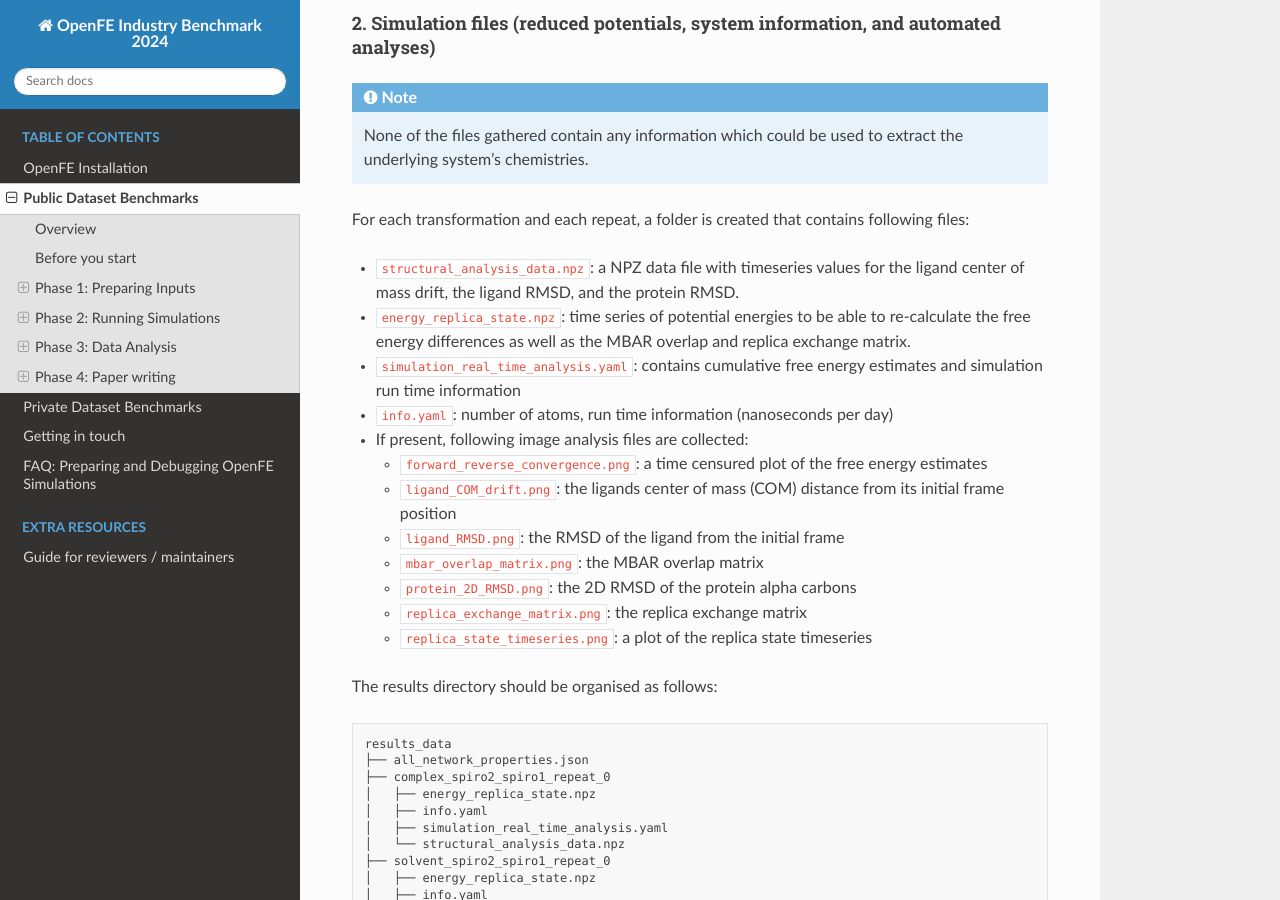
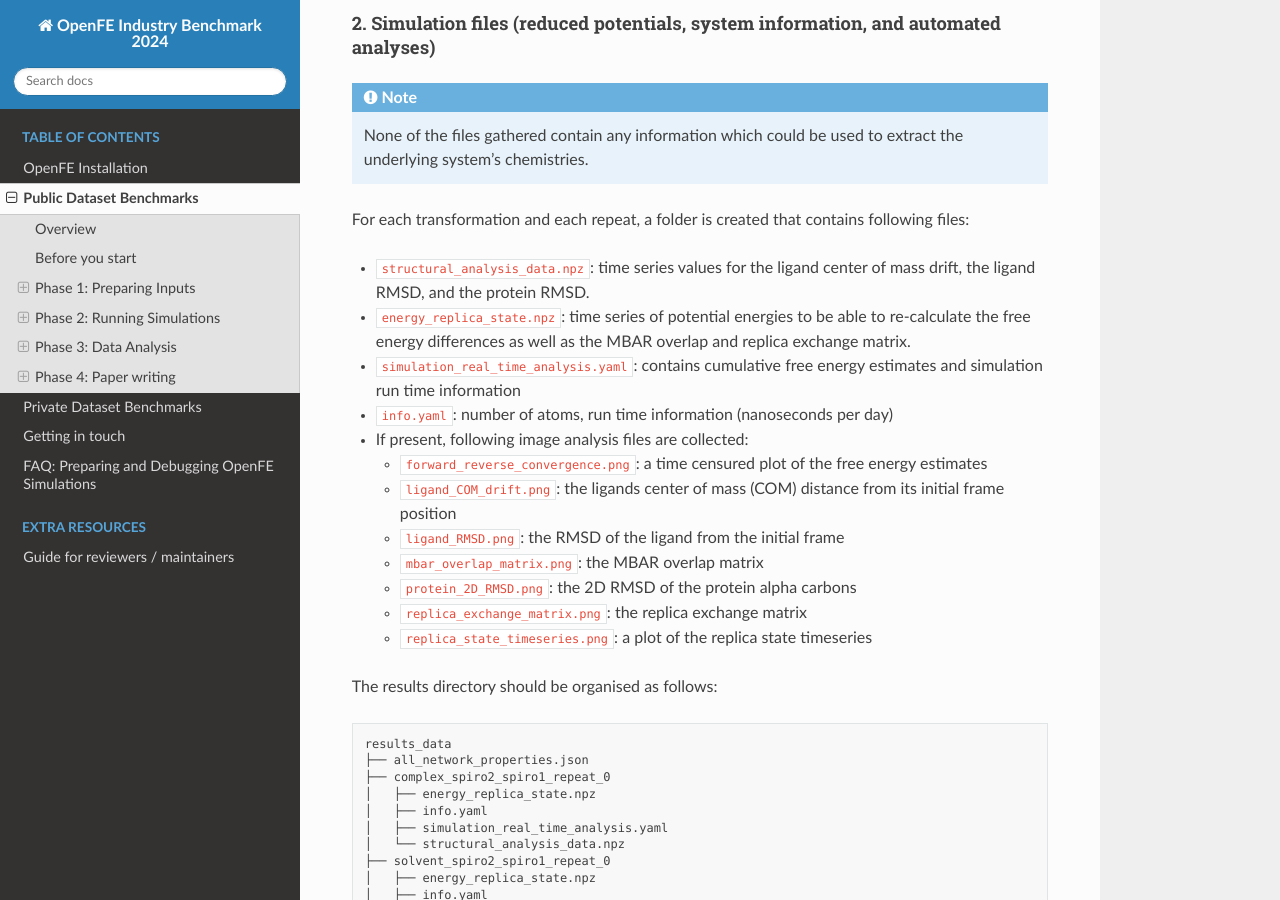
Before and after one commit to OpenFreeEnergy/IndustryBenchmarks2024, a Sphinx documentation site: the page built from docs/source/public/overview.rst, in a window 1280 px wide and 900 px high, scrolled down 14775 px. Built offline with Sphinx 7.4.7 and the Read the Docs theme 3.1.0, drawn with Linux system fonts in a browser that asks for light colours.

Commit message:
small update

```diff
--- a/docs/source/public/overview.rst
+++ b/docs/source/public/overview.rst
@@ -668,7 +668,7 @@
 
 For each transformation and each repeat, a folder is created that contains following files:
 
-* ``structural_analysis_data.npz``: a NPZ data file with timeseries values for the ligand center of mass drift, the ligand RMSD, and the protein RMSD.
+* ``structural_analysis_data.npz``: time series values for the ligand center of mass drift, the ligand RMSD, and the protein RMSD.
 * ``energy_replica_state.npz``: time series of potential energies to be able to re-calculate the free energy differences as well as the MBAR overlap and replica exchange matrix.
 * ``simulation_real_time_analysis.yaml``: contains cumulative free energy estimates and simulation run time information
 * ``info.yaml``: number of atoms, run time information (nanoseconds per day)
```
